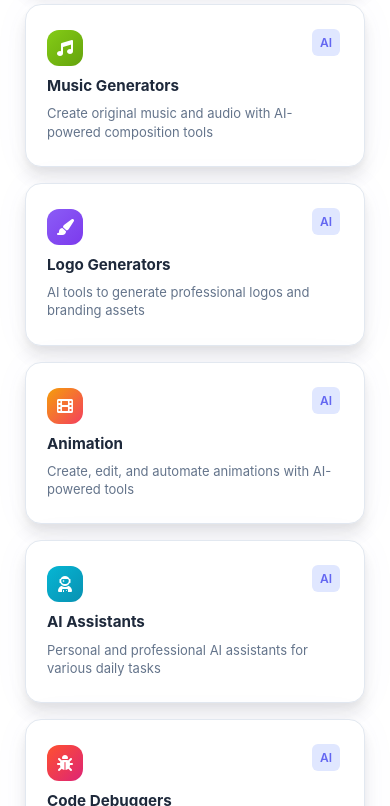
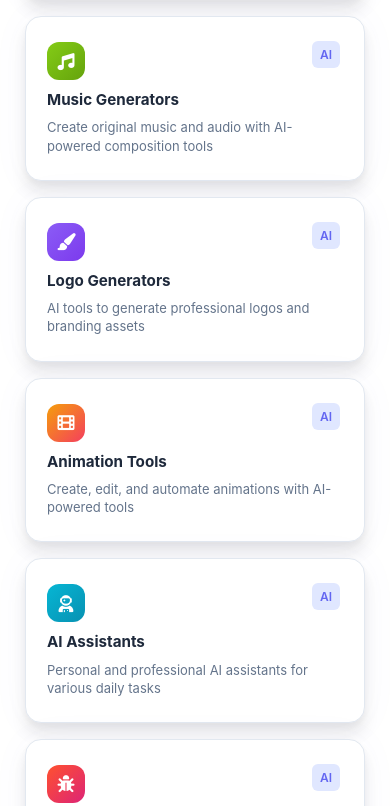
Before and after one commit to Narendra9521/ShowMyAI, a plain HTML site: page index.html in a window 390 px wide. Shown: the part 1194-2000 px from the top of the page. Drawn offline with nearby package versions, Linux system fonts and the light colour scheme.

Commit message:
icon sizes

```diff
--- a/index.html
+++ b/index.html
@@ -176,7 +176,7 @@
                       <div class="category-card" onclick="showTools('animation')">
                         <div class="category-icon animation-icon"><i class="fas fa-film"></i></div>
                         <div class="ai-badge">AI</div>
-                        <h3 class="category-title">Animation</h3>
+                        <h3 class="category-title">Animation Tools</h3>
                         <p class="category-description">Create, edit, and automate animations with AI-powered tools</p>
                     </div>
                     <div class="category-card" onclick="showTools('ai-assistants')">
@@ -276,7 +276,7 @@
                             <i class="fas fa-comments"></i>
                         </div>
                         <div class="ai-badge">AI</div>
-                        <h3 class="category-title">Chatbots</h3>
+                        <h3 class="category-title">AI Chatbots</h3>
                         <p class="category-description">Intelligent conversational AI and customer service chatbots</p>
                     </div>
                       <div class="category-card" onclick="showTools('video-generators')">
@@ -300,7 +300,7 @@
                             <i class="fas fa-running"></i>
                         </div>
                         <div class="ai-badge">AI</div>
-                        <h3 class="category-title">AI Fitness</h3>
+                        <h3 class="category-title">AI Fitness Tools</h3>
                         <p class="category-description">Personal training and fitness tracking with AI assistance</p>
                     </div>
                       <div class="category-card" onclick="showTools('cybersecurity-tools')">
@@ -324,7 +324,7 @@
                             <i class="fas fa-gamepad"></i>
                         </div>
                         <div class="ai-badge">AI</div>
-                        <h3 class="category-title">AI Gaming</h3>
+                        <h3 class="category-title">AI Gaming Tools</h3>
                         <p class="category-description">AI-powered gaming experiences and development tools</p>
                     </div>
                      <div class="category-card" onclick="showTools('photo-editing-tools')">
--- a/styles.css
+++ b/styles.css
@@ -1471,6 +1471,10 @@ body {
 }
 
 @media (max-width: 768px) {
+    .logo {
+        font-weight: 650;
+    }
+
     .hero-desktop {
         display: none !important;
     }
@@ -1629,9 +1633,9 @@ body {
 
     .category-icon {
         margin: 0 auto 12px;
-        width: 40px;
-        height: 40px;
-        font-size: 18px;
+        width: 42px;
+        height: 42px;
+        font-size: 19px;
     }
 
     .category-title {
@@ -1739,9 +1743,9 @@ body {
     }
 
     .category-icon {
-        width: 36px;
-        height: 36px;
-        font-size: 16px;
+        width: 38px;
+        height: 38px;
+        font-size: 17px;
     }
 
     .category-title {
@@ -1770,7 +1774,7 @@ body {
         display: flex;
         align-items: center;
         gap: 35px;
-        min-height: 80px;
+        min-height: 85px;
     }
 
     #ai-tools .category-icon {
@@ -1799,7 +1803,7 @@ body {
         display: flex;
         align-items: center;
         gap: 35px;
-        min-height: 80px;
+        min-height: 85px;
     }
 
     #workflows .category-icon {
```
